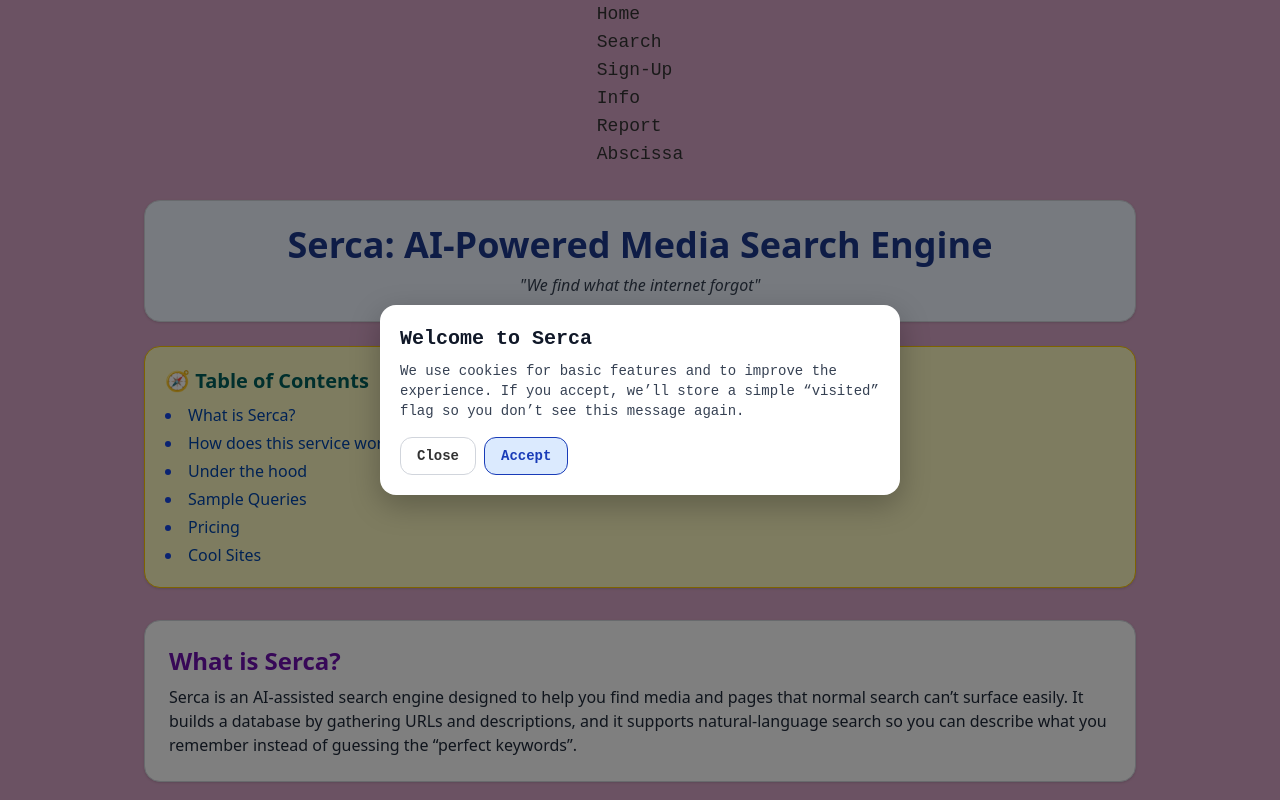
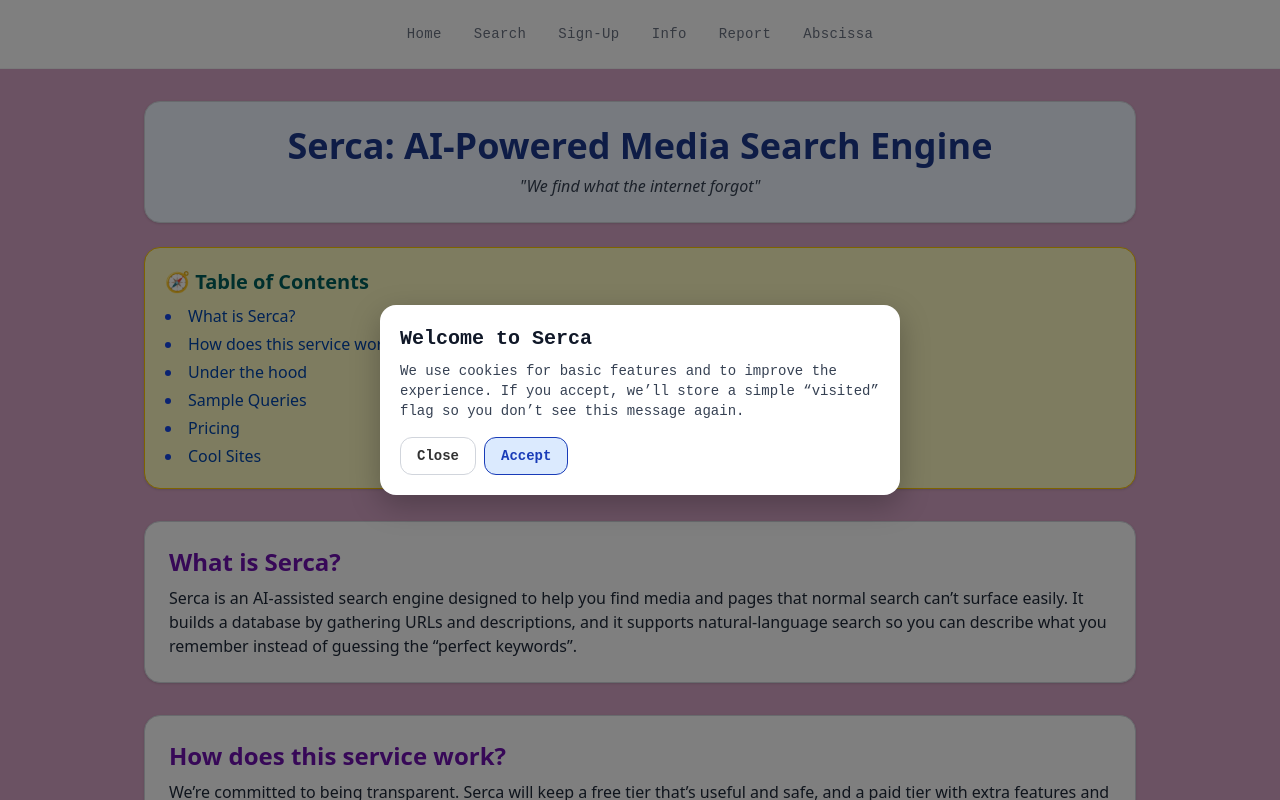
Before and after one commit to KilroyWasHere-cs-j/Serca-web, a SvelteKit app in the folder serca-web/: page / in a window 1280 px wide. Shown: the top 800 px of the page. Built offline with nearby package versions, Linux system fonts and the light colour scheme.

Commit message:
Testing navbar

```diff
--- a/serca-web/src/components/Navbar.svelte
+++ b/serca-web/src/components/Navbar.svelte
@@ -1,17 +1,26 @@
 <script lang="ts">
+  const navLinks = [
+    { name: "Home", href: "/" },
+    { name: "Search", href: "/serca-search" },
+    { name: "Sign-Up", href: "/sign-up" },
+    { name: "Info", href: "/info" },
+    { name: "Report", href: "/report" },
+    { name: "Abscissa", href: "https://www.abscissa.dev/home", external: true },
+  ];
 </script>
 
-<div class="flex justify-center">
-	<div class="flex flex-col">
-		<a href="/" class="text-lg transition duration-300 hover:text-purple-500">Home</a>
-		<a href="/serca-search" class="text-lg transition duration-300 hover:text-purple-500">Search</a>
-		<a href="/sign-up" class="text-lg transition duration-300 hover:text-purple-500">Sign-Up</a>
-		<a href="/info" class="text-lg transition duration-300 hover:text-purple-500">Info</a>
-		<a href="/report" class="text-lg transition duration-300 hover:text-purple-500">Report</a>
-		<!-- <a href="/info" class="text-lg transition duration-300 hover:text-purple-500">Info</a> -->
-		<a
-			href="https://www.abscissa.dev/home"
-			class="text-lg transition duration-300 hover:text-purple-500">Abscissa</a
-		>
-	</div>
-</div>
+<nav class="flex justify-center border-b border-gray-100 bg-white py-6">
+  <div class="flex items-center gap-8">
+    {#each navLinks as link}
+      <a
+        href={link.href}
+        target={link.external ? "_blank" : "_self"}
+        rel={link.external ? "noreferrer" : ""}
+        class="group relative text-sm font-medium tracking-wide text-gray-500 transition-colors duration-200 hover:text-black"
+      >
+        {link.name}
+        <span class="absolute -bottom-1 left-0 h-px w-0 bg-black transition-all duration-300 group-hover:w-full"></span>
+      </a>
+    {/each}
+  </div>
+</nav>
--- a/serca-web/src/components/SearchResults.svelte
+++ b/serca-web/src/components/SearchResults.svelte
@@ -17,6 +17,23 @@
   };
 
   export let db: SearchResponse | null = null;
+
+  // Static Text Configuration
+  const TEXT = {
+    emptyState: "Run a search to see results.",
+    noResults: "No matches found.",
+    untitled: "Untitled",
+    labels: {
+      results: "results",
+      id: "ID",
+      similarity: "Similarity",
+      open: "Open",
+      readMore: "Read more",
+      readLess: "Read less",
+      statusUnknown: "Unknown",
+      success: "Success"
+    }
+  };
 
   const clampLen = 240;
   let expanded: Record<string, boolean> = {};
@@ -39,7 +56,6 @@
   function simPct(sim: any) {
     const n = Number(sim);
     if (!Number.isFinite(n)) return null;
-    // similarity is 0..1, clamp just in case
     const p = Math.max(0, Math.min(1, n)) * 100;
     return Math.round(p);
   }
@@ -54,28 +70,22 @@
 
 {#if !db}
   <div class="rounded-2xl border border-dashed p-6 text-sm text-gray-600">
-    Run a search to see results.
+    {TEXT.emptyState}
   </div>
 {:else}
-  <!-- Header / meta -->
   <div class="mb-4 rounded-2xl border bg-white p-5 shadow-sm">
     <div class="flex flex-wrap items-center justify-between gap-3">
-      <!-- <div>
-        <div class="text-sm text-gray-500">Query</div>
-        <div class="text-lg font-semibold text-gray-900">{db.query ?? "—"}</div>
-      </div> -->
-
       <div class="flex flex-wrap items-center gap-2">
         <span
           class="inline-flex items-center rounded-full border px-3 py-1 text-xs font-medium"
-          class:text-green-700={db.code === "Success"}
-          class:bg-green-50={db.code === "Success"}
-          class:border-green-200={db.code === "Success"}
-          class:text-gray-700={db.code !== "Success"}
-          class:bg-gray-50={db.code !== "Success"}
-          class:border-gray-200={db.code !== "Success"}
+          class:text-green-700={db.code === TEXT.labels.success}
+          class:bg-green-50={db.code === TEXT.labels.success}
+          class:border-green-200={db.code === TEXT.labels.success}
+          class:text-gray-700={db.code !== TEXT.labels.success}
+          class:bg-gray-50={db.code !== TEXT.labels.success}
+          class:border-gray-200={db.code !== TEXT.labels.success}
         >
-          {db.code ?? "Unknown"}
+          {db.code ?? TEXT.labels.statusUnknown}
         </span>
 
         {#if db.datetime}
@@ -85,16 +95,15 @@
         {/if}
 
         <span class="inline-flex items-center rounded-full border border-gray-200 bg-gray-50 px-3 py-1 text-xs text-gray-700">
-          {(db.resolved?.length ?? 0)} results
+          {(db.resolved?.length ?? 0)} {TEXT.labels.results}
         </span>
       </div>
     </div>
   </div>
 
-  <!-- Results list -->
   {#if !db.resolved || db.resolved.length === 0}
     <div class="rounded-2xl border border-dashed p-6 text-sm text-gray-600">
-      No matches found.
+      {TEXT.noResults}
     </div>
   {:else}
     <div class="space-y-4">
@@ -103,16 +112,16 @@
           <div class="flex items-start justify-between gap-4">
             <div class="min-w-0">
               <h3 class="truncate text-lg font-semibold text-gray-900">
-                {item.name ?? "Untitled"}
+                {item.name ?? TEXT.untitled}
               </h3>
               <div class="mt-1 flex flex-wrap gap-2 text-xs text-gray-500">
-                <span>ID: {item.id ?? idx}</span>
+                <span>{TEXT.labels.id}: {item.id ?? idx}</span>
 
                 {#if item.similarity !== undefined}
                   {#if simPct(item.similarity) !== null}
-                    <span>Similarity: {simPct(item.similarity)}%</span>
+                    <span>{TEXT.labels.similarity}: {simPct(item.similarity)}%</span>
                   {:else}
-                    <span>Similarity: {String(item.similarity)}</span>
+                    <span>{TEXT.labels.similarity}: {String(item.similarity)}</span>
                   {/if}
                 {/if}
               </div>
@@ -125,7 +134,7 @@
                 rel="noreferrer"
                 class="shrink-0 rounded-xl border px-3 py-1.5 text-sm font-medium text-gray-800 hover:bg-gray-50"
               >
-                Open
+                {TEXT.labels.open}
               </a>
             {/if}
           </div>
@@ -136,7 +145,7 @@
                 <div
                   class="h-full bg-gray-900"
                   style={`width: ${simPct(item.similarity)}%`}
-                  aria-label="Similarity"
+                  aria-label={TEXT.labels.similarity}
                 />
               </div>
             </div>
@@ -154,7 +163,7 @@
                   class="mt-2 text-sm font-medium text-gray-900 underline decoration-gray-300 underline-offset-4 hover:decoration-gray-500"
                   on:click={() => toggle(item, idx)}
                 >
-                  {expanded[keyFor(item, idx)] ? "Read less" : "Read more"}
+                  {expanded[keyFor(item, idx)] ? TEXT.labels.readLess : TEXT.labels.readMore}
                 </button>
               {/if}
             </div>
```
